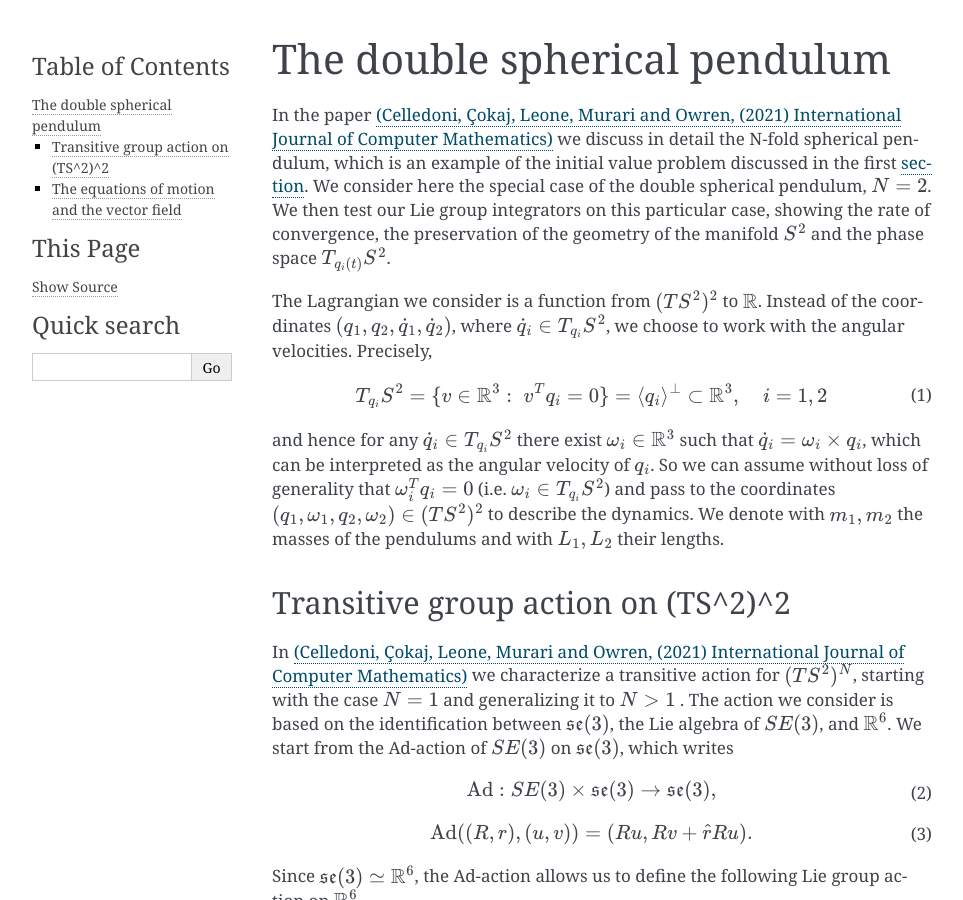
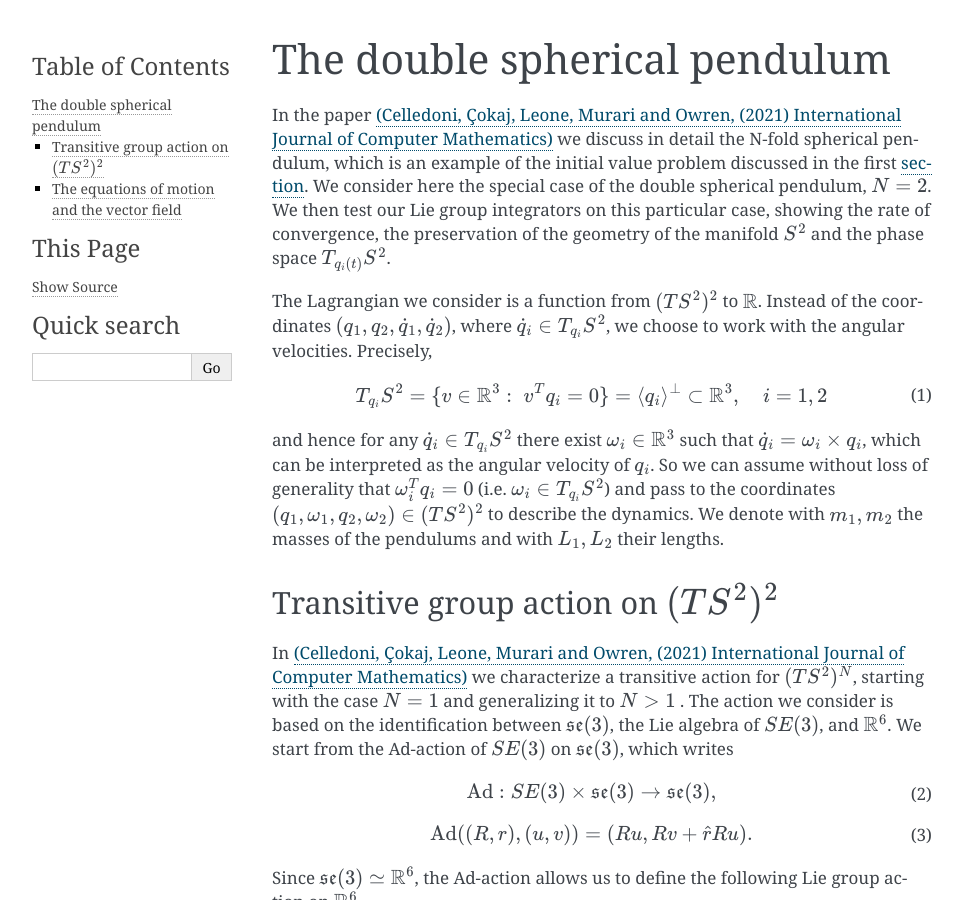
Before and after one commit to THREAD-3-2/lie_group_integrators_double_spherical_pendulum, a Sphinx documentation site: the page built from docs/double_sph_pend.rst, in a window 1280 px wide and 900 px high. Shown: the whole window, without its empty margins (148-1111 px from the left). Built offline with Sphinx 7.4.7, drawn with Linux system fonts in a browser that asks for light colours; part of the change alters nothing that is shown.

```diff
--- a/docs/double_sph_pend.rst
+++ b/docs/double_sph_pend.rst
@@ -25,8 +25,8 @@ We denote with :math:`m_1, m_2` the masses of the pendulums and with :math:`L_1,
 
 .. _trans_action:
 
-Transitive group action on (TS^2)^2
------------------------------------
+Transitive group action on :math:`(TS^2)^2`
+-------------------------------------------
 
 In `(Celledoni, Çokaj, Leone, Murari and Owren, (2021) International Journal of Computer Mathematics) <https://doi.org/10.1080/00207160.2021.1966772>`_ we characterize a transitive action for :math:`(TS^2)^N`, starting with the case :math:`N=1` and generalizing it to :math:`N>1` .
 The action we consider is based on the identification between :math:`\mathfrak{se}(3)`, the Lie algebra of :math:`SE(3)`, and :math:`\mathbb{R}^6`. We start from the Ad-action of :math:`SE(3)` on :math:`\mathfrak{se}(3)`, which writes
```
